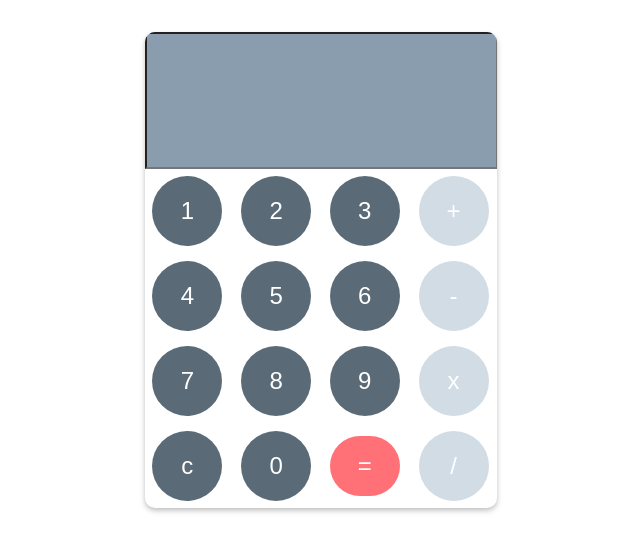
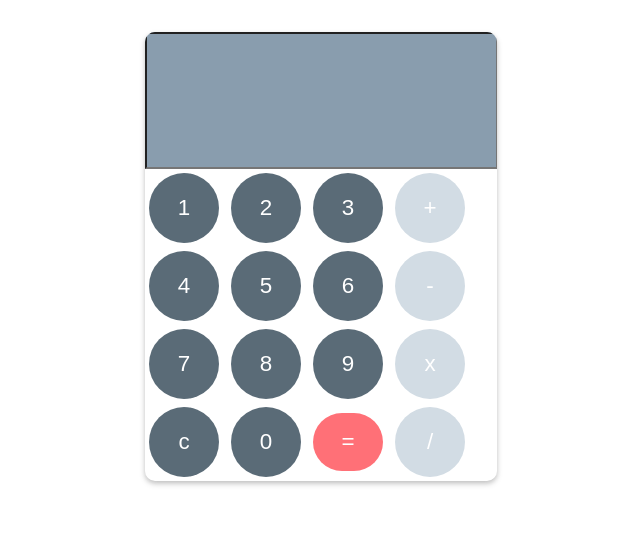
Before and after one commit to BayodeOlorundare/Javascript-Calculator, a plain HTML site: page Index.html in a window 1280 px wide. Shown: the whole page, without its empty margins (319-959 px from the left). Drawn offline with nearby package versions, Linux system fonts and the light colour scheme.

Commit message:
Update stylesheet.css
Key styling update

```diff
--- a/stylesheet.css
+++ b/stylesheet.css
@@ -24,19 +24,19 @@
   padding: 0.5rem;
 }
 .calculator__key {
-  background: hsl(206, 14%, 41%); /* Change the keys to a darker gray */
-  color: hsl(255, 100%, 100%); /* Change the text color to white */
+    background: hsl(206, 14%, 41%);
+    color: hsl(255, 100%, 100%);
     border: none;
     padding-block-start: 1rem;
     padding-block-end: 1rem;
-  padding-inline-end: 1.25rem;
-  padding-inline-start: 1.25rem;
-  font-size: 1.5rem;
-  /* Playful Styles */
+    padding-inline-end: 1rem;
+    padding-inline-start: 1rem;
+    font-size: 1.4rem;
     inline-size: 70px;
     block-size: 70px;
-  margin: 0.46rem;
+    margin: 0.25rem;
     border-radius: 40px;
+    text-align: center;
 }
 .calculator__key:active,
 .calculator__key:focus {
```
Lines whose indentation alone changed are shown as unchanged.
